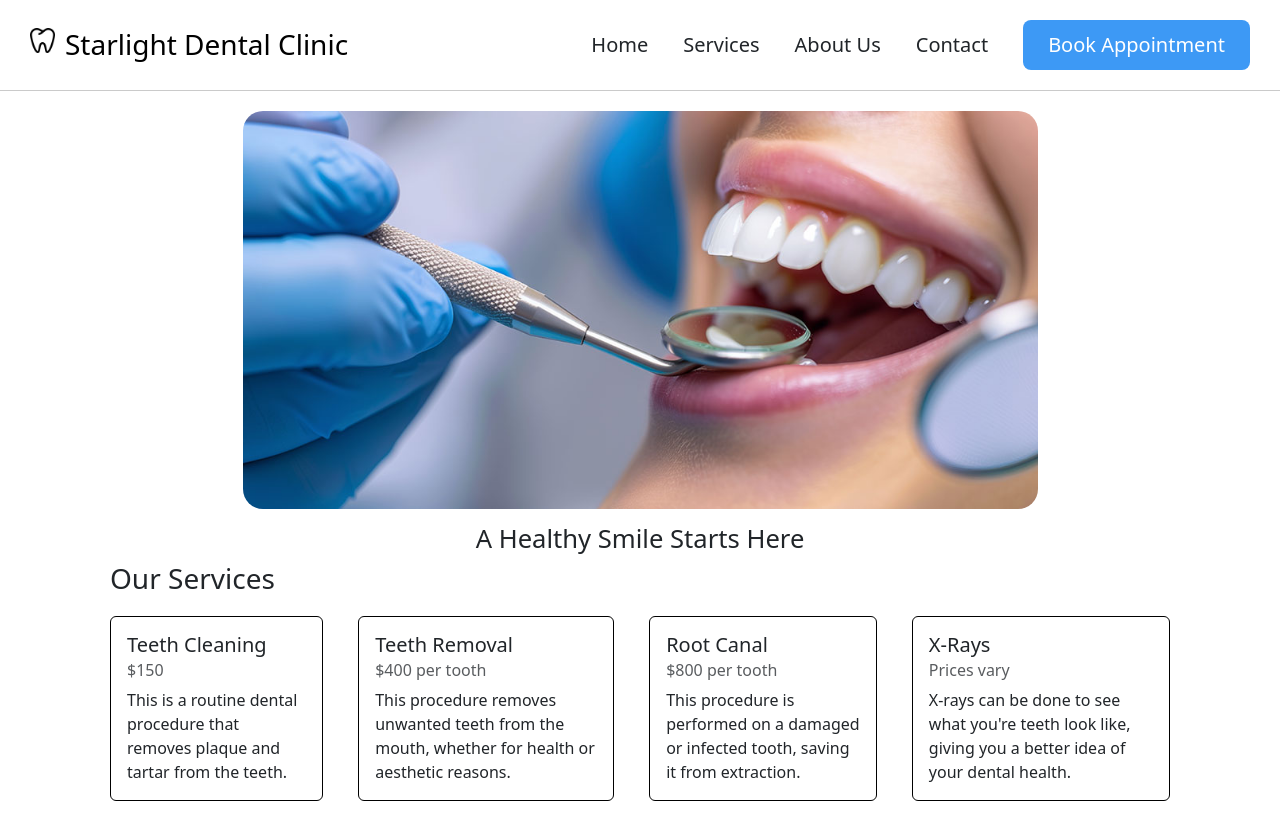
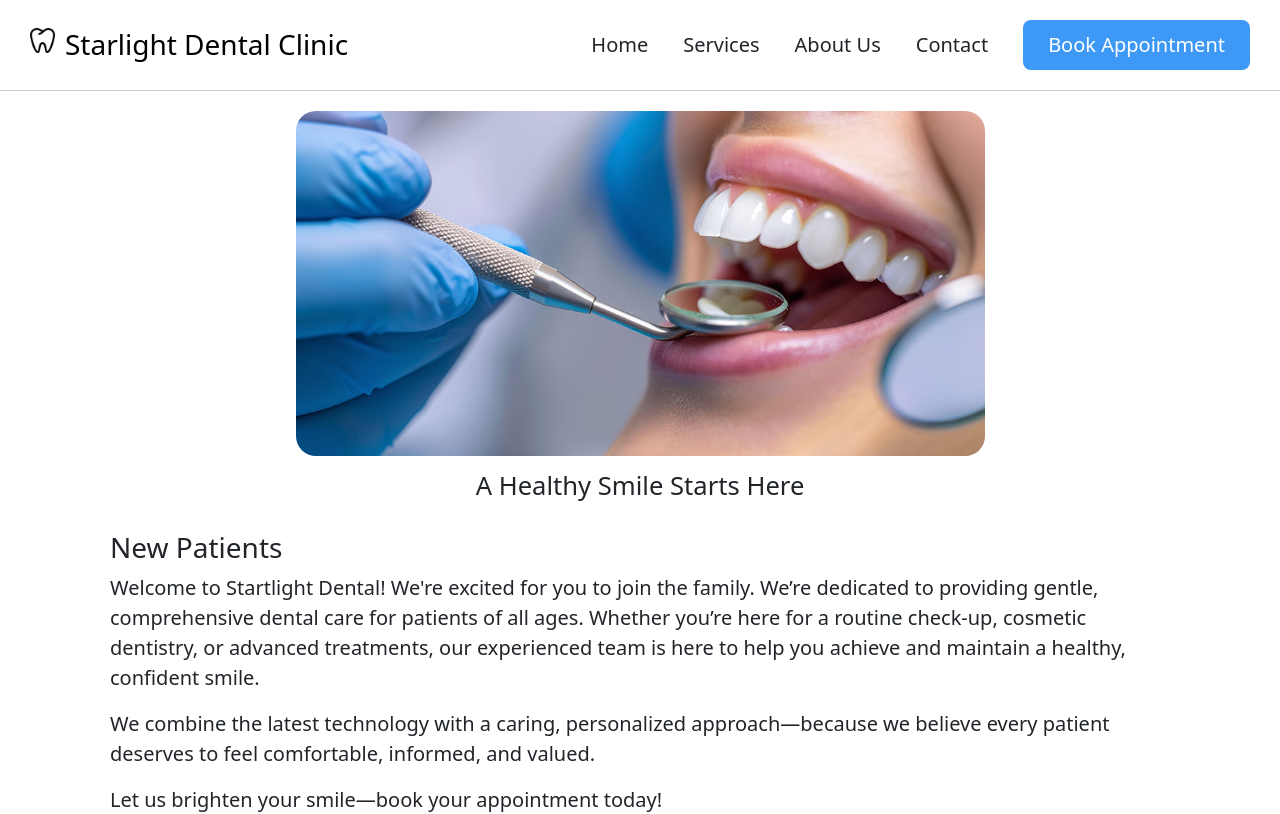
Before and after one commit to arohao/SEG3125-Service-Site, a React (Vite) app in the folder vite-service-site/: page / in a window 1280 px wide. Shown: the top 814 px of the page. Built offline with nearby package versions, Linux system fonts and the light colour scheme.

Commit message:
Added a welcome message to the homepage.

```diff
--- a/vite-service-site/src/pages/Home.jsx
+++ b/vite-service-site/src/pages/Home.jsx
@@ -9,7 +9,27 @@ function Home() {
         <h3 className="image-caption">A Healthy Smile Starts Here</h3>
       </a>
 
-      <h3>Our Services</h3>
+      <h3 className="frontpage-header">New Patients</h3>
+
+      <div>
+        <p className="lead">
+          Welcome to Startlight Dental! We're excited for you to join the family. We’re dedicated to providing gentle,
+          comprehensive dental care for patients of all ages. Whether you’re here for a routine check-up, cosmetic dentistry,
+          or advanced treatments, our experienced team is here to help you achieve and maintain a healthy, confident smile. </p>
+        <p className="lead">
+            We combine the latest technology with a caring, personalized approach—because we
+            believe every patient deserves to feel comfortable, informed, and valued.
+        </p>
+        <p className="lead">
+          Let us brighten your smile—book your appointment today!
+        </p>
+
+        {/**How do you use the Link tag for a button?*/}
+        <button type="button" class="btn btn-outline-primary btn-lg">Contact Us</button>
+
+      </div>
+
+      <h3 className="frontpage-header">Our Services</h3>
 
       <div className="services-group">
         <div class="card">
@@ -17,7 +37,6 @@ function Home() {
             <h5 class="card-title">Teeth Cleaning</h5>
             <h6 class="card-subtitle mb-2 text-body-secondary">$150</h6>
             <p class="card-text">This is a routine dental procedure that removes plaque and tartar from the teeth.</p>
-
           </div>
         </div>
 
--- a/vite-service-site/src/styles/App.css
+++ b/vite-service-site/src/styles/App.css
@@ -9,10 +9,14 @@
 .frontpage-logo{
     display: flex;
     justify-content: center;
-    width: 100%;
+    width: 65%;
     height: auto;
     margin: auto;
     border-radius: 20px;
+}
+
+.frontpage-header{
+    margin-top: 30px;
 }
 
 .image-caption{
@@ -25,20 +29,19 @@
     display: flex;
     gap: 35px;
     justify-content: center;
-    margin-top: 20px;
+    margin-top: 25px;
 }
 
 .card{
     width: 18rem;
     border: 1px solid black;
+    box-shadow: 0px 1px;
     height: 100%;
     width: auto;
 }
 
-@media screen and (min-width: 1000px){
-    .frontpage-logo{
-        width: 75%;
-    }
+.display-6{
+    font-size: 1.2rem;
 }
 
 nav {
```
